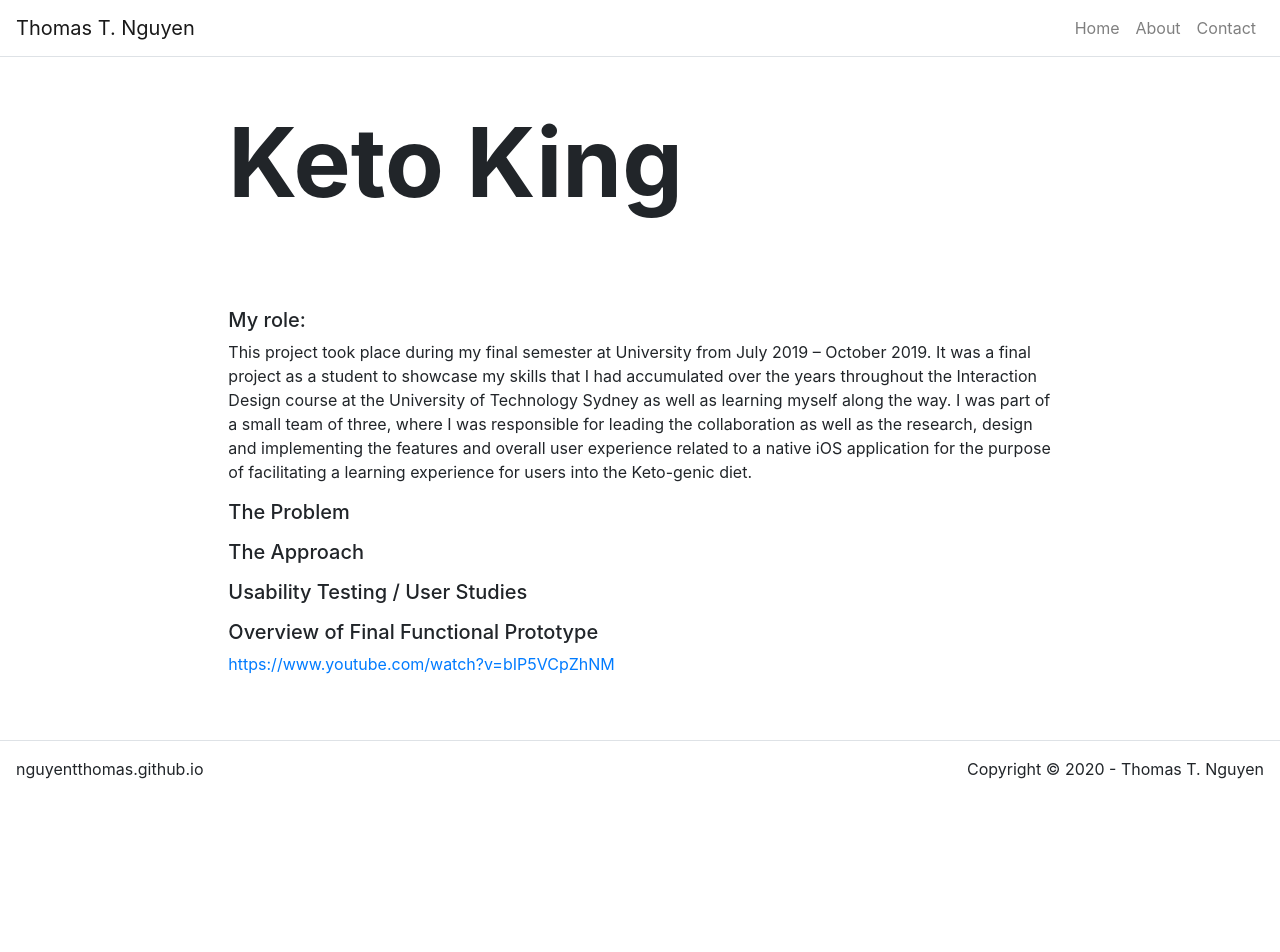
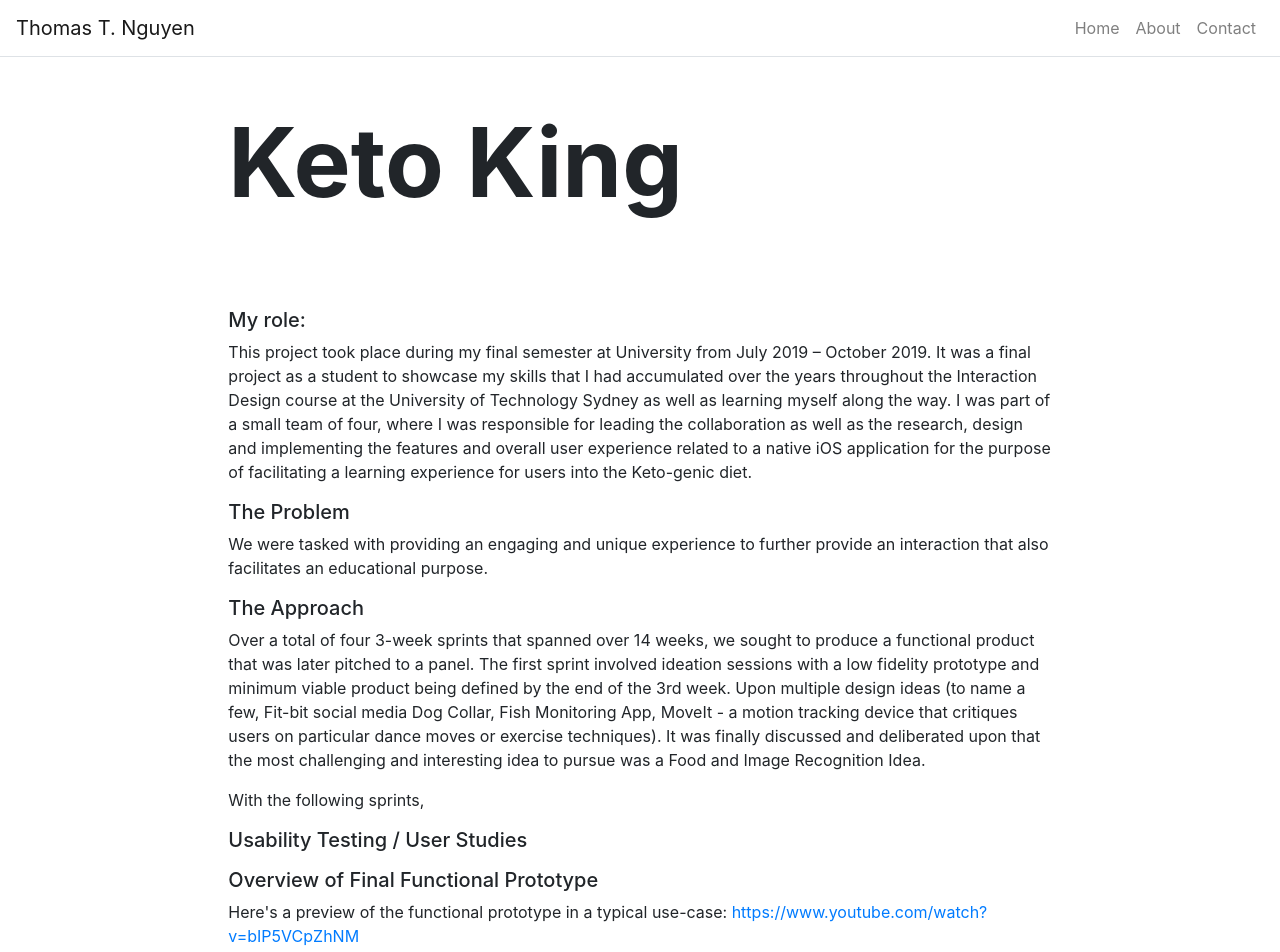
Before and after one commit to nguyentthomas/nguyentthomas.github.io, a React (Create React App) app: page /ketoKing in a window 1280 px wide. Shown: the top 952 px of the page. Before the commit the page ends 800 px from the top, so only its background shows below. Built offline with nearby package versions, Linux system fonts and the light colour scheme.

Commit message:
add: activebingo, ketoking, plantamagotchi pages

```diff
--- a/src/pages/ActiveBingoPage.js
+++ b/src/pages/ActiveBingoPage.js
@@ -53,7 +53,7 @@ function ActiveBingoPage(props) {
                 <h5>Usability Testing / User Studies</h5>
                 <p>We proceeded to seek further feedback on the design and prototype, in order to create a valuable and
                 effective experience for users. We decided upon user usability tests to analyse what functions and
-                aspects of our design needed improvement. Some of the qualms that users presented in the first series of
+                aspects of our design needed improvement. I was one of the organisers and interviewers that aided in conducting the user study. Of which we gained insight where some of the qualms that users presented in the first series of
                 our user and usability study were:</p>
 
                 <p>"Not intuitive enough to call Bingo" - Users wanted a more engaging and clear way to call Bingo. </p>
--- a/src/pages/KetoKingPage.js
+++ b/src/pages/KetoKingPage.js
@@ -1,8 +1,13 @@
 import React from "react";
 
+//import Components
 import Hero from "../components/Hero";
 import Content from "../components/Content";
 
+//import images
+
+
+//main content
 function KetoKingPage(props) {
 
     return (
@@ -14,23 +19,34 @@ function KetoKingPage(props) {
                     This project took place during my final semester at University from July 2019 – October 2019. It was a
                     final project as a student to showcase my skills that I had accumulated over the years throughout the
                     Interaction Design course at the University of Technology Sydney as well as learning myself along the
-                    way. I was part of a small team of three, where I was responsible for leading the collaboration as well
+                    way. I was part of a small team of four, where I was responsible for leading the collaboration as well
                     as the research, design and implementing the features and overall user experience related to a native
                     iOS application for the purpose of facilitating a learning experience for users into the Keto-genic
                     diet.
             </p>
 
                 <h5>The Problem</h5>
-                <p></p>
+                <p>We were tasked with providing an engaging and unique experience to further provide an interaction
+                that also facilitates an educational purpose. </p>
 
                 <h5>The Approach</h5>
-                <p></p>
+                <p>Over a total of four 3-week sprints that spanned over 14 weeks, we sought to produce a functional product that was later pitched to a panel.
+                The first sprint involved ideation sessions with a low fidelity prototype and minimum viable product being defined by the end of the 3rd week.
+                Upon multiple design ideas (to name a few, Fit-bit social media Dog Collar, Fish Monitoring App, MoveIt - a motion tracking device that critiques users on particular dance moves or exercise techniques).
+                It was finally discussed and deliberated upon that the most challenging and interesting idea to pursue was a Food and Image Recognition Idea.
+                </p>
+
+                <p>
+                With the following sprints,
+                </p>
 
                 <h5>Usability Testing / User Studies</h5>
-                <p></p>
+                <p>
+
+                </p>
 
                 <h5>Overview of Final Functional Prototype</h5>
-                <p><a href="https://www.youtube.com/watch?v=bIP5VCpZhNM">https://www.youtube.com/watch?v=bIP5VCpZhNM</a></p>
+                <p>Here's a preview of the functional prototype in a typical use-case: <a href="https://www.youtube.com/watch?v=bIP5VCpZhNM">https://www.youtube.com/watch?v=bIP5VCpZhNM</a></p>
             </Content>
         </div>
     )
--- a/src/pages/PlantamagotchiPage.js
+++ b/src/pages/PlantamagotchiPage.js
@@ -9,8 +9,6 @@ function PlantamagotchiPage(props) {
         <div>
             <Hero title={props.title} />
             <Content>
-                <h3>Plantamagotchi</h3>
-
                 <h5>My Role:</h5>
                 <p>This project was completed collaboratively as part of the “Prototyping Physical Interaction” unit as part
                 of
@@ -25,7 +23,7 @@ function PlantamagotchiPage(props) {
                 <p></p>
 
                 <h5>The Approach</h5>
-                <p></p>
+                <p>Reflecting on the problem at hand, </p>
 
                 <h5>Usability Testing / User Studies</h5>
                 <p></p>
```
